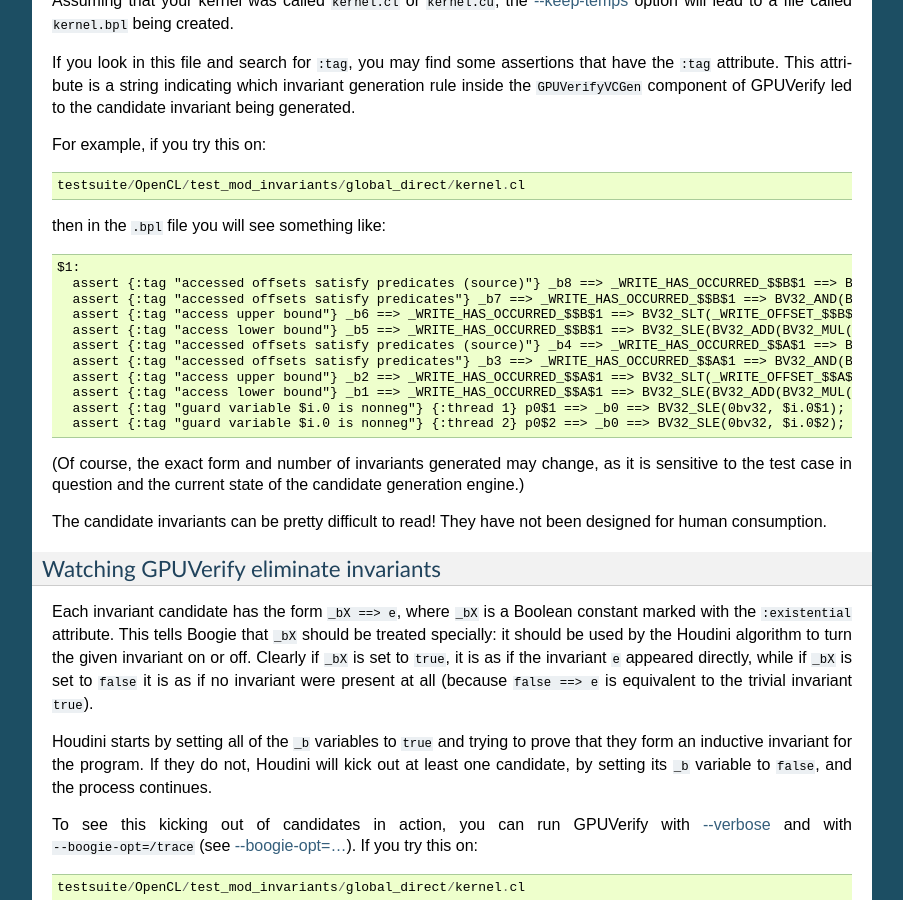
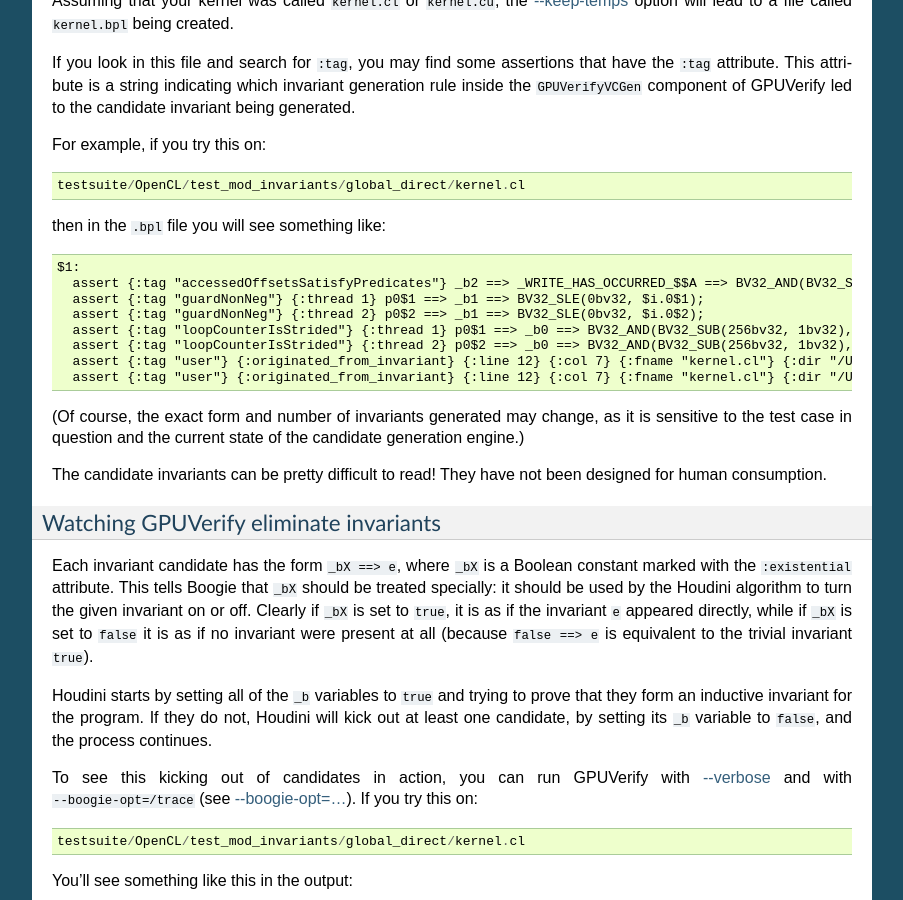
Before and after one commit to mc-imperial/gpuverify, a Sphinx documentation site: the page built from Documentation/advanced_features.rst, in a window 1280 px wide and 900 px high, scrolled down 4087 px. Shown: the whole window, without its empty margins (198-1101 px from the left). Built offline with Sphinx 7.4.7, drawn with Linux system fonts in a browser that asks for light colours; formulas are drawn with MathJax 3.

Commit message:
Add /noCandidate:X argument that suppresses the generation of X. Also change candidates to singleCamelCased tags.

```diff
--- a/Documentation/advanced_features.rst
+++ b/Documentation/advanced_features.rst
@@ -163,16 +163,13 @@
 then in the ``.bpl`` file you will see something like::
 
   $1:
-    assert {:tag "accessed offsets satisfy predicates (source)"} _b8 ==> _WRITE_HAS_OCCURRED_$$B$1 ==> BV32_AND(BV32_SUB(BV32_MUL(1bv32, 256bv32), 1bv32), _WRITE_OFFSET_$$B$1) == BV32_AND(BV32_SUB(BV32_MUL(1bv32, 256bv32), 1bv32), BV32_ADD(BV32_MUL(0bv32, 256bv32), BV32_ADD(BV32_MUL(group_size_x, group_id_x$1), local_id_x$1))) && _WRITE_SOURCE_$$B$1 == 2bv32;
-    assert {:tag "accessed offsets satisfy predicates"} _b7 ==> _WRITE_HAS_OCCURRED_$$B$1 ==> BV32_AND(BV32_SUB(BV32_MUL(1bv32, 256bv32), 1bv32), _WRITE_OFFSET_$$B$1) == BV32_AND(BV32_SUB(BV32_MUL(1bv32, 256bv32), 1bv32), BV32_ADD(BV32_MUL(0bv32, 256bv32), BV32_ADD(BV32_MUL(group_size_x, group_id_x$1), local_id_x$1)));
-    assert {:tag "access upper bound"} _b6 ==> _WRITE_HAS_OCCURRED_$$B$1 ==> BV32_SLT(_WRITE_OFFSET_$$B$1, BV32_ADD(BV32_MUL(group_size_x, BV32_ADD(group_id_x$1, 1bv32)), local_id_x$1));
-    assert {:tag "access lower bound"} _b5 ==> _WRITE_HAS_OCCURRED_$$B$1 ==> BV32_SLE(BV32_ADD(BV32_MUL(group_size_x, group_id_x$1), local_id_x$1), _WRITE_OFFSET_$$B$1);
-    assert {:tag "accessed offsets satisfy predicates (source)"} _b4 ==> _WRITE_HAS_OCCURRED_$$A$1 ==> BV32_AND(BV32_SUB(BV32_MUL(1bv32, 256bv32), 1bv32), _WRITE_OFFSET_$$A$1) == BV32_AND(BV32_SUB(BV32_MUL(1bv32, 256bv32), 1bv32), BV32_ADD(BV32_MUL(0bv32, 256bv32), BV32_ADD(BV32_MUL(group_size_x, group_id_x$1), local_id_x$1))) && _WRITE_SOURCE_$$A$1 == 1bv32;
-    assert {:tag "accessed offsets satisfy predicates"} _b3 ==> _WRITE_HAS_OCCURRED_$$A$1 ==> BV32_AND(BV32_SUB(BV32_MUL(1bv32, 256bv32), 1bv32), _WRITE_OFFSET_$$A$1) == BV32_AND(BV32_SUB(BV32_MUL(1bv32, 256bv32), 1bv32), BV32_ADD(BV32_MUL(0bv32, 256bv32), BV32_ADD(BV32_MUL(group_size_x, group_id_x$1), local_id_x$1)));
-    assert {:tag "access upper bound"} _b2 ==> _WRITE_HAS_OCCURRED_$$A$1 ==> BV32_SLT(_WRITE_OFFSET_$$A$1, BV32_ADD(BV32_MUL(group_size_x, BV32_ADD(group_id_x$1, 1bv32)), local_id_x$1));
-    assert {:tag "access lower bound"} _b1 ==> _WRITE_HAS_OCCURRED_$$A$1 ==> BV32_SLE(BV32_ADD(BV32_MUL(group_size_x, group_id_x$1), local_id_x$1), _WRITE_OFFSET_$$A$1);
-    assert {:tag "guard variable $i.0 is nonneg"} {:thread 1} p0$1 ==> _b0 ==> BV32_SLE(0bv32, $i.0$1);
-    assert {:tag "guard variable $i.0 is nonneg"} {:thread 2} p0$2 ==> _b0 ==> BV32_SLE(0bv32, $i.0$2);
+    assert {:tag "accessedOffsetsSatisfyPredicates"} _b2 ==> _WRITE_HAS_OCCURRED_$$A ==> BV32_AND(BV32_SUB(256bv32, 1bv32), _WRITE_OFFSET_$$A) == BV32_AND(BV32_SUB(256bv32, 1bv32), BV32_ADD(BV32_MUL(group_size_x, group_id_x$1), local_id_x$1));
+    assert {:tag "guardNonNeg"} {:thread 1} p0$1 ==> _b1 ==> BV32_SLE(0bv32, $i.0$1);
+    assert {:tag "guardNonNeg"} {:thread 2} p0$2 ==> _b1 ==> BV32_SLE(0bv32, $i.0$2);
+    assert {:tag "loopCounterIsStrided"} {:thread 1} p0$1 ==> _b0 ==> BV32_AND(BV32_SUB(256bv32, 1bv32), $i.0$1) == BV32_AND(BV32_SUB(256bv32, 1bv32), BV32_ADD(BV32_MUL(group_size_x, group_id_x$1), local_id_x$1));
+    assert {:tag "loopCounterIsStrided"} {:thread 2} p0$2 ==> _b0 ==> BV32_AND(BV32_SUB(256bv32, 1bv32), $i.0$2) == BV32_AND(BV32_SUB(256bv32, 1bv32), BV32_ADD(BV32_MUL(group_size_x, group_id_x$2), local_id_x$2));
+    assert {:tag "user"} {:originated_from_invariant} {:line 12} {:col 7} {:fname "kernel.cl"} {:dir "/Users/nafe/work/autobuild/mac/gpuverify/testsuite/OpenCL/test_mod_invariants/global_direct"} {:thread 1} p0$1 ==> _c0 ==> (if $i.0$1 == v0$1 then 1bv1 else 0bv1) != 0bv1;
+    assert {:tag "user"} {:originated_from_invariant} {:line 12} {:col 7} {:fname "kernel.cl"} {:dir "/Users/nafe/work/autobuild/mac/gpuverify/testsuite/OpenCL/test_mod_invariants/global_direct"} {:thread 2} p0$2 ==> _c0 ==> (if $i.0$2 == v0$2 then 1bv1 else 0bv1) != 0bv1;
 
 (Of course, the exact form and number of invariants generated may change, as it is sensitive to the test case in question and the current state of the candidate generation engine.)
 
```
Also changed, not shown: 6 other files.
